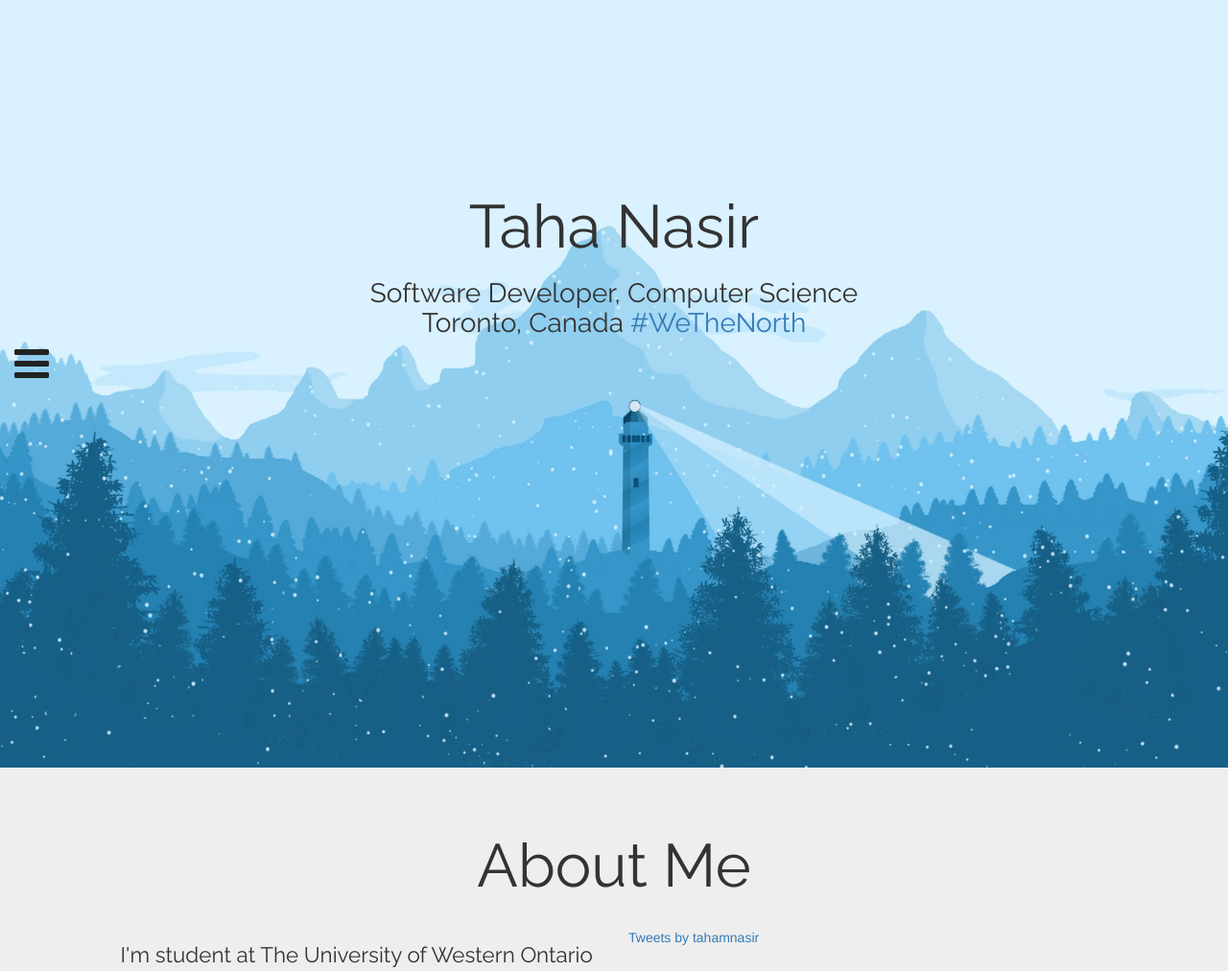
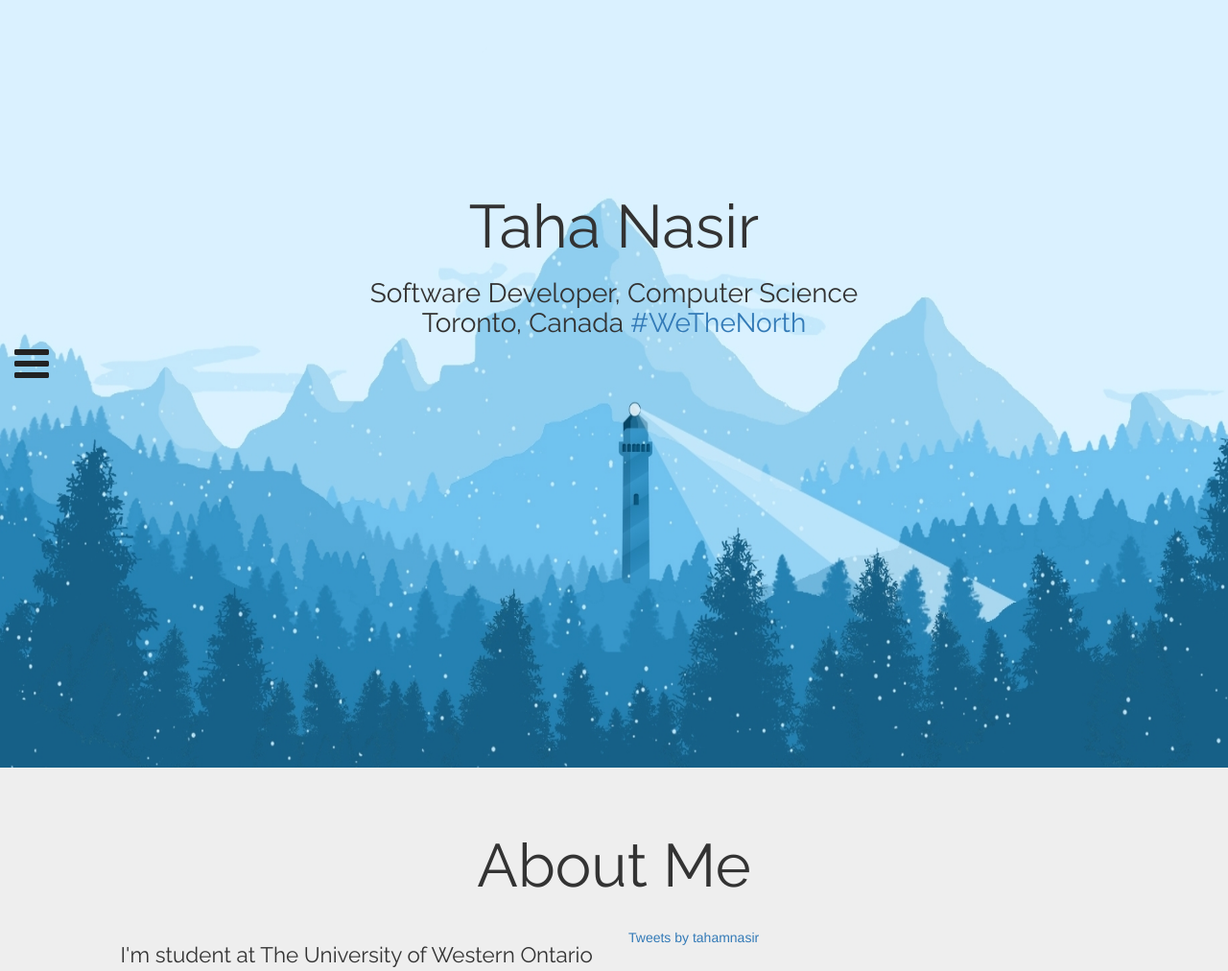
Before and after one commit to tahanasir/tahanasir.github.io, a PHP site: page / in a window 1280 px wide. Shown: the top 1012 px of the page at 96% size. Run offline with PHP 8.4, Linux system fonts and the light colour scheme; some libraries are stand-ins or nearby versions.

Commit message:
final push2

```diff
--- a/css/style.css
+++ b/css/style.css
@@ -13,7 +13,7 @@ text-align             : center;
 }
 
 #home-jumbotron{
-background-image       : url('../images/winter3.jpg');
+background-image       : url('../images/winter6.jpg');
 }
 
 #home-wethenorth:hover {
```
Also changed, not shown: images/winter.jpg (added), images/winter4.jpg (added), images/winter5.jpg (added), images/winter6.jpg (added).
